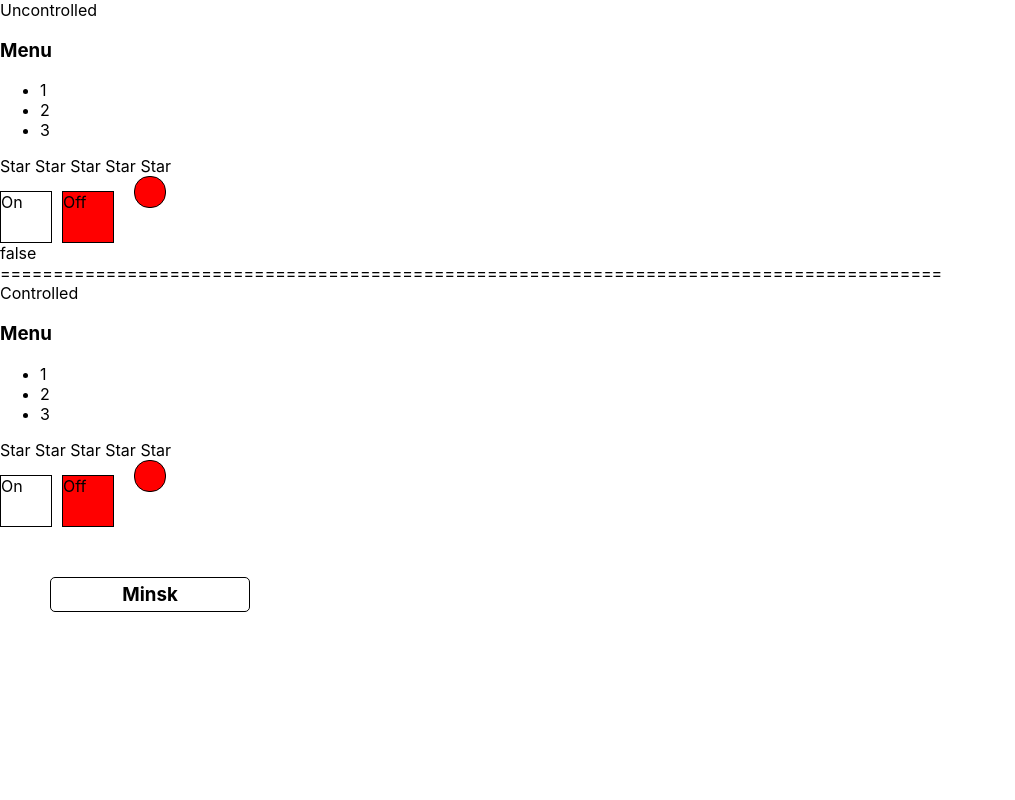
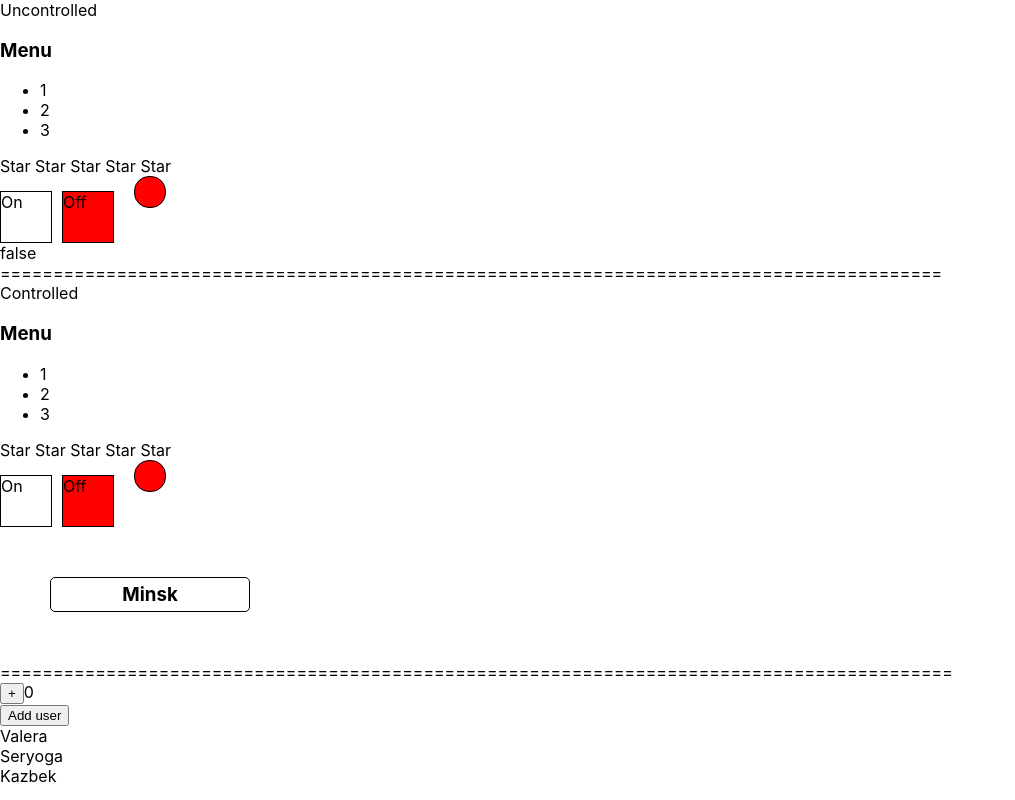
Before and after one commit to iForced/trainingStand, a React (Create React App) app: page / in a window 1280 px wide. Shown: the whole page, without its empty margins (0-1015 px from the left). Built offline with nearby package versions, Linux system fonts and the light colour scheme.

Commit message:
try react memo HOK

```diff
--- a/src/App.tsx
+++ b/src/App.tsx
@@ -7,12 +7,12 @@ import {Accordion} from "./components/Accordion/Accordion";
 import {RatingType, Rating} from "./components/Rating/Rating";
 import {OnOff} from "./components/OnOff/OnOff";
 import {Select} from "./components/Select/Select";
+import {ReactMemoDemo} from "./components/ReactMemoDemo/ReactMemoDemo";
 
 export type SelectItemType = {
     title: string
     value: string
 }
-
 
 function App() {
     const [collapsed, setCollapsed] = useState<boolean>(false)
@@ -45,6 +45,8 @@ function App() {
             <Rating ratingValue={ratingValue} setRatingValue={setRatingValue} />
             <OnOff on={on} setOn={setOn} />
             <Select items={selectItems} onSelect={onSelect} value={value}/>
+            <div>==========================================================================================</div>
+            <ReactMemoDemo />
         </div>
     );
 }
--- /dev/null
+++ b/src/components/ReactMemoDemo/ReactMemoDemo.tsx
@@ -0,0 +1,40 @@
+import React, {useReducer, useState} from "react";
+import {memoDemoReducer} from "./memoDemoReducer";
+
+export const ReactMemoDemo = () => {
+    const [counter, setCounter] = useState<number>(0)
+    const [users, setUsers] = useState<Array<string>>(['Valera', 'Seryoga', 'Kazbek'])
+    return (
+        <div>
+            <MemoCounter counter={counter} onClick={setCounter} />
+            <MemoUsers users={users} onClick={setUsers} />
+        </div>
+    )
+}
+
+const Counter = (props: {counter: number, onClick: (newCounter: number) => void}) => {
+    console.log('counter rendered')
+    return (
+        <div>
+            <button onClick={() => props.onClick(props.counter + 1)}>+</button>
+            {props.counter}
+        </div>
+    )
+}
+const MemoCounter = React.memo(Counter)
+
+const Users = (props: {users: Array<string>, onClick: (updatedUsers: Array<string>) => void}) => {
+    console.log('users rendered')
+    const addUser = () => {
+        const updatedUsers = [...props.users, 'Sveta']
+        props.onClick(updatedUsers)
+    }
+    const usersElements = props.users.map((u, i) => <div key={i}>{u}</div>)
+    return (
+        <div>
+            <button onClick={addUser}>Add user</button>
+            {usersElements}
+        </div>
+    )
+}
+const MemoUsers = React.memo(Users)
--- /dev/null
+++ b/src/components/ReactMemoDemo/memoDemoReducer.ts
@@ -0,0 +1,3 @@
+export const memoDemoReducer = (state: any, action: any) => {
+
+}
--- a/src/components/Select/Select.tsx
+++ b/src/components/Select/Select.tsx
@@ -1,7 +1,7 @@
 import React, {useReducer} from 'react';
 import s from './Select.module.css'
 import {SelectItemType} from "../../App";
-import {reducer, TOGGLE_OPENED} from "./SelectReducer";
+import {selectReducer, TOGGLE_OPENED} from "./SelectReducer";
 
 type SelectPropsType = {
     items: Array<SelectItemType>
@@ -10,9 +10,7 @@ type SelectPropsType = {
 }
 
 export function Select(props: SelectPropsType) {
-
-    // const [opened, setOpened] = useState<boolean>(false)
-    const [opened, dispatch] = useReducer(reducer, {isOpened: false})
+    const [opened, dispatch] = useReducer(selectReducer, {isOpened: false})
     const onCLickHandler = () => {
         dispatch({type: TOGGLE_OPENED})
     }
--- a/src/components/Select/SelectReducer.tsx
+++ b/src/components/Select/SelectReducer.tsx
@@ -4,7 +4,7 @@ type StateType = {
     isOpened: boolean
 }
 export const TOGGLE_OPENED = 'TOGGLE-OPENED'
-export const reducer = (state: StateType, action: ActionType): StateType => {
+export const selectReducer = (state: StateType, action: ActionType): StateType => {
     switch (action.type) {
         case TOGGLE_OPENED:
             return {...state, isOpened: !state.isOpened}
```
